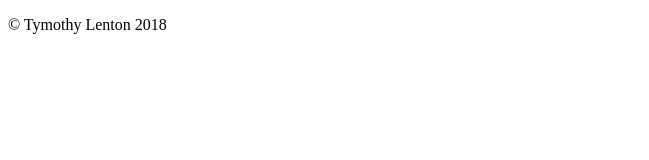
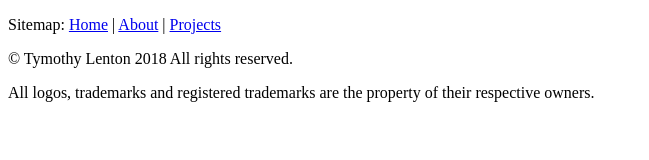
Before and after one commit to TymLen/Node.js-Website, a website: page html/footer.html in a window 1280 px wide. Shown: the whole page, without its empty margins (0-649 px from the left). Drawn offline with Linux system fonts and the light colour scheme.

Commit message:
Updated footer

```diff
--- a/html/footer.html
+++ b/html/footer.html
@@ -1,2 +1,4 @@
 <!DOCTYPE html>
-<p>© Tymothy Lenton 2018</p>
+<p>Sitemap: <a href="/index">Home</a> | <a href="/about">About</a> | <a href="/projects">Projects</a>
+<p>© Tymothy Lenton 2018 All rights reserved.</p>
+<p>All logos, trademarks and registered trademarks are the property of their respective owners.<p>
```
Also changed, not shown: 1 other file.
